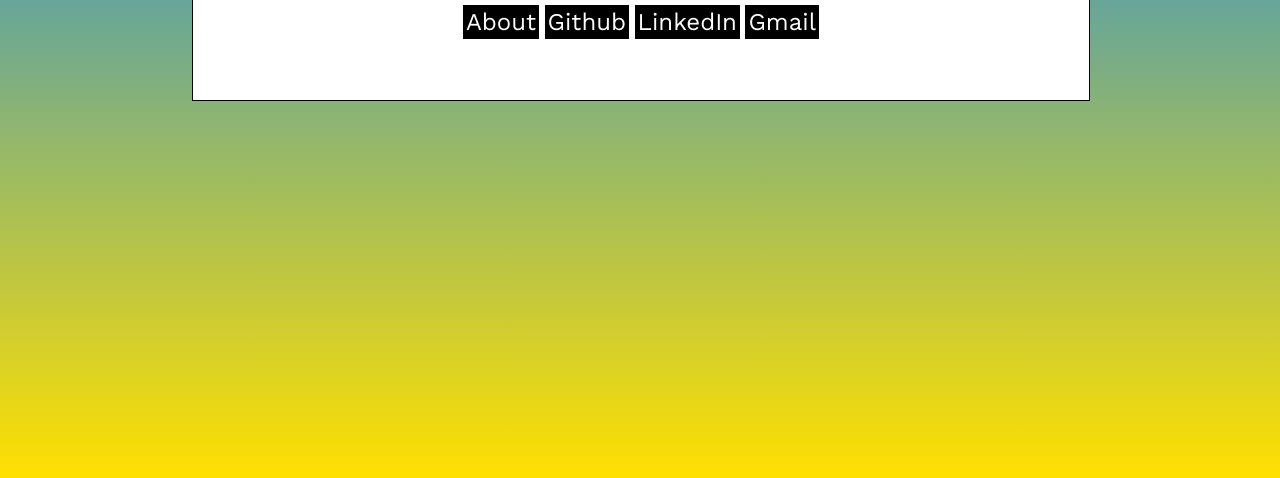
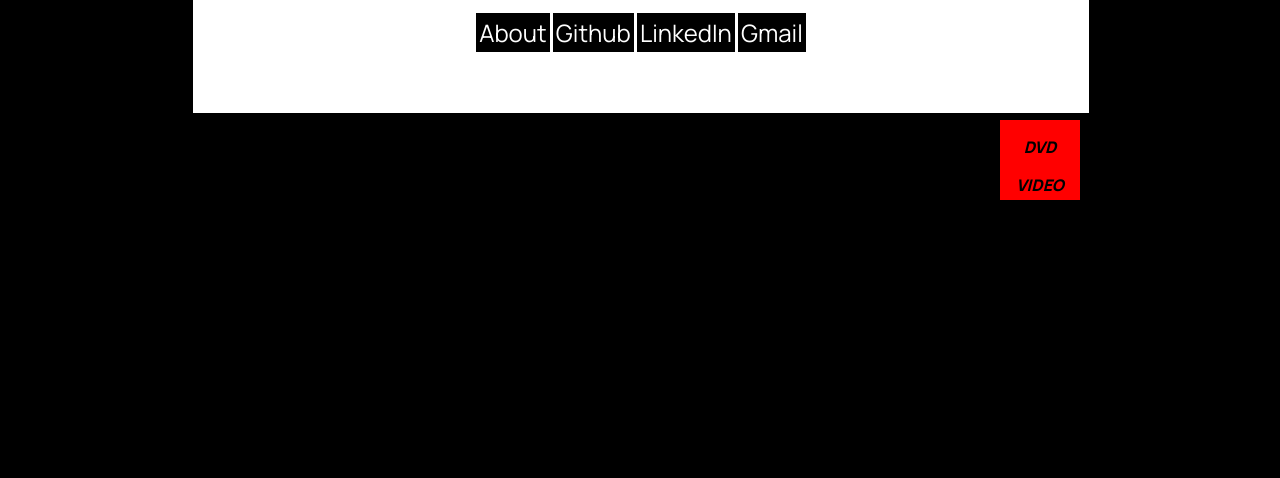
Before and after one commit to gruntygap/gruntygap.github.io, a plain HTML site: page index.html in a window 1280 px wide. Shown: the part 322-800 px from the top of the page. Drawn offline with nearby package versions, Linux system fonts and the light colour scheme.

Commit message:
Make bounce

```diff
--- /dev/null
+++ b/bounce.js
@@ -0,0 +1,36 @@
+let htmlTag = document.getElementsByTagName('html')[0];
+let bouncer = document.getElementById('bouncer');
+
+let screenW = htmlTag.clientWidth,
+    screenH = htmlTag.clientHeight,
+    wLoc = 0;
+    hLoc = 0;
+    wForward = true,
+    hForward = true,
+    move = true;
+
+document.getElementById('background').style['backgroundColor'] = 'black';
+
+addEventListener('resize', (_event) => {
+    screenW = htmlTag.clientWidth;
+    screenH = htmlTag.clientHeight;
+});
+
+function moveElement(x, y) {
+    bouncer.style.left = `${x}px`;
+    bouncer.style.top = `${y}px`;
+}
+
+function loop() {
+    if (wLoc > screenW - bouncer.offsetWidth || wLoc < 0) wForward = !wForward
+    if (hLoc > screenH - bouncer.offsetHeight || hLoc < 0) hForward = !hForward
+
+    wLoc += wForward ? 1 : -1;
+    hLoc += hForward ? 1 : -1;
+
+    moveElement(wLoc, hLoc);
+
+    setTimeout(loop, 5);
+}
+
+setTimeout(loop, 5);
--- a/index.html
+++ b/index.html
@@ -12,6 +12,7 @@
     </script>
 
     <link rel="stylesheet" href="./styles.css">
+    <script src="./bounce.js" defer></script>
     <!-- <link rel="stylesheet" href="/assets/css/print.css" media="print"> -->
 
     <meta name="description" content="Landing Page for Grant Gapinski">
@@ -30,18 +31,20 @@
     <link rel="icon" href="/favicon.svg" type="image/svg+xml">
     <link rel="apple-touch-icon" href="/apple-touch-icon.png">
     <link rel="manifest" href="/my.webmanifest">
-    <!-- This is the end of things I don't have.. oops -->
-
     <!-- Fonts -->
     <link rel="preconnect" href="https://fonts.googleapis.com">
     <link rel="preconnect" href="https://fonts.gstatic.com" crossorigin>
-    <link href="https://fonts.googleapis.com/css2?family=Work+Sans&display=swap" rel="stylesheet">
+    <link href="https://fonts.googleapis.com/css2?family=Manrope:wght@400;800&display=swap" rel="stylesheet">
 
     <meta name="theme-color" content="#FF00FF">
 </head>
 
 <body>
     <div id="background">
+        <div id="bouncer">
+            <p class="center">DVD</p>
+            <p class="center">VIDEO</p>
+        </div>
         <div class="card center v-center">
             <h1 class="center">Grant Gapinski</h1>
             <div class="center" id="link-sheet">
--- a/styles.css
+++ b/styles.css
@@ -1,9 +1,20 @@
 body {
-    font-family: 'Work Sans', sans-serif;
+    font-family: 'Manrope', sans-serif;
+}
+
+#bouncer {
+    font-weight: bold;
+    font-style: oblique;
+    animation: rainbow-bg 2.5s linear;
+    animation-iteration-count: infinite;
+    width: 80px;
+    height: 80px;
+    z-index: 1;
+    position: absolute;
 }
 
 #background {
-    background-image: linear-gradient(#007eff, #ffe000);
+    /* background-image: linear-gradient(#007eff, #ffe000); */
     position: fixed;
     bottom: 0;
     right: 0;
@@ -29,6 +40,10 @@ a {
     background-color: white;
 }
 
+.card h1 {
+    font-weight: 400;
+}
+
 @media only screen and (max-width: 600px) {
     .v-center {
         position: absolute;
@@ -38,6 +53,7 @@ a {
         margin-left: -45%;
         margin-top: -20%;
         padding: 5%;
+        z-index: 2;
     }
 }
 
@@ -50,6 +66,7 @@ a {
         margin-left: -270px;
         margin-top: -120px;
         padding: 30px;
+        z-index: 2;
     }
 }
 
@@ -62,6 +79,7 @@ a {
         margin-left: -35%;
         margin-top: -20%;
         padding: 5%;
+        z-index: 2;
     }
     h1 {
         font-size: 3rem;
@@ -80,6 +98,7 @@ a {
         top: 50%;
         margin-left: -20%;
         margin-top: -15%;
+        z-index: 2;
     }
     h1 {
         font-size: 6rem;
@@ -92,3 +111,43 @@ a {
 #link-sheet>p {
     display: inline;
 }
+
+
+@keyframes rainbow-bg{
+    100%,0%{
+        background-color: rgb(255,0,0);
+    }
+    8%{
+        background-color: rgb(255,127,0);
+    }
+    16%{
+        background-color: rgb(255,255,0);
+    }
+    25%{
+        background-color: rgb(127,255,0);
+    }
+    33%{
+        background-color: rgb(0,255,0);
+    }
+    41%{
+        background-color: rgb(0,255,127);
+    }
+    50%{
+        background-color: rgb(0,255,255);
+    }
+    58%{
+        background-color: rgb(0,127,255);
+    }
+    66%{
+        background-color: rgb(0,0,255);
+    }
+    75%{
+        background-color: rgb(127,0,255);
+    }
+    83%{
+        background-color: rgb(255,0,255);
+    }
+    91%{
+        background-color: rgb(255,0,127);
+    }
+}
```
